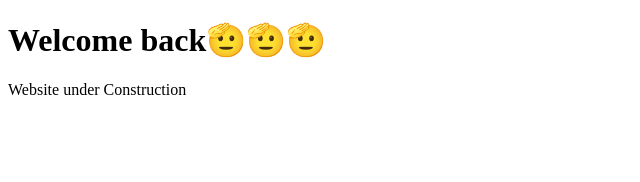
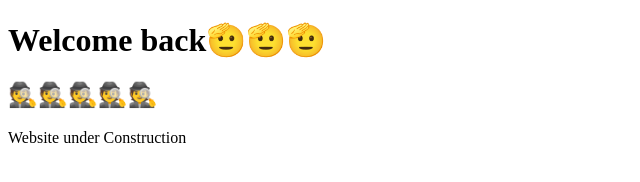
Before and after one commit to legacyofcoding/infiniteis.co, a plain HTML site: page index.html in a window 1280 px wide. Shown: the whole page, without its empty margins (0-640 px from the left). Drawn offline with Linux system fonts and the light colour scheme.

Commit message:
Update index.html

```diff
--- a/index.html
+++ b/index.html
@@ -3,6 +3,7 @@
 <body>
 
 <h1>Welcome back🫡🫡🫡</h1>
+<h2>🕵️🕵️🕵️🕵️🕵️</h2>
 <p>Website under Construction</p>
 
 </body>
```
